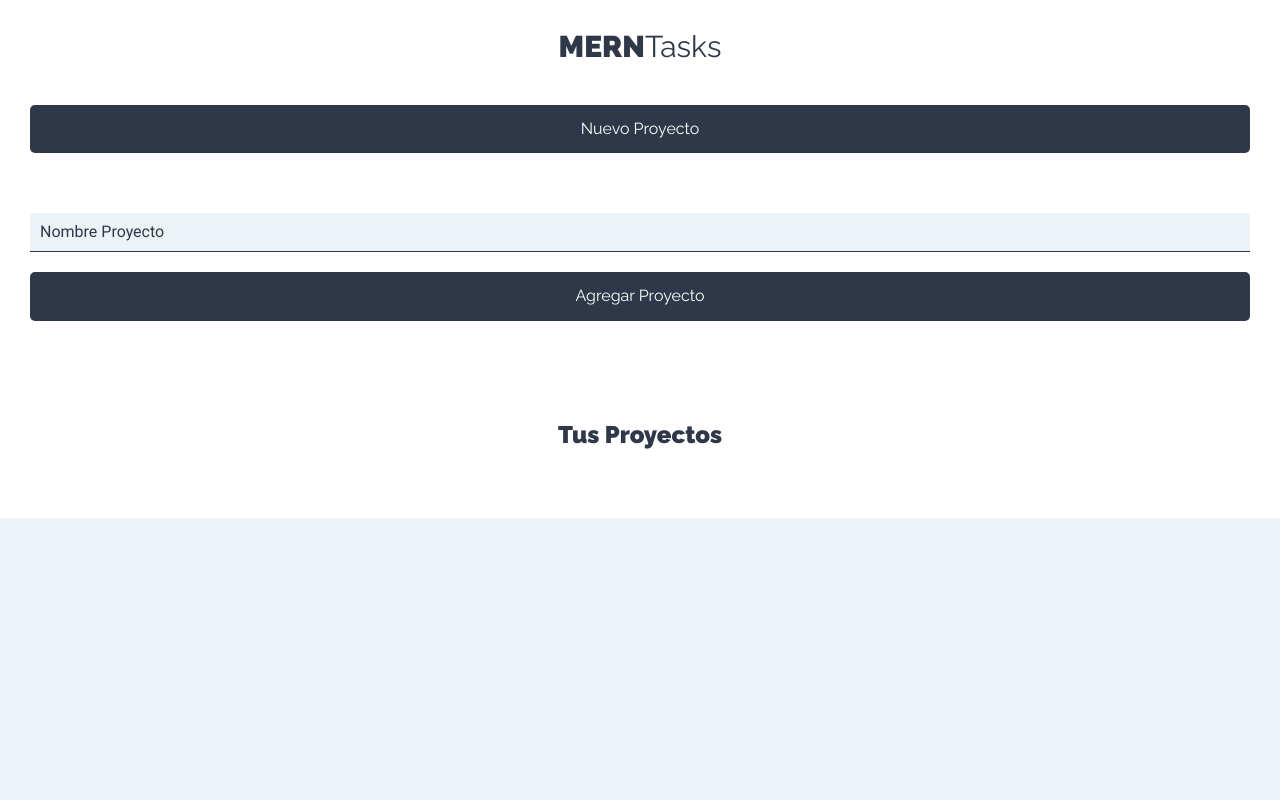
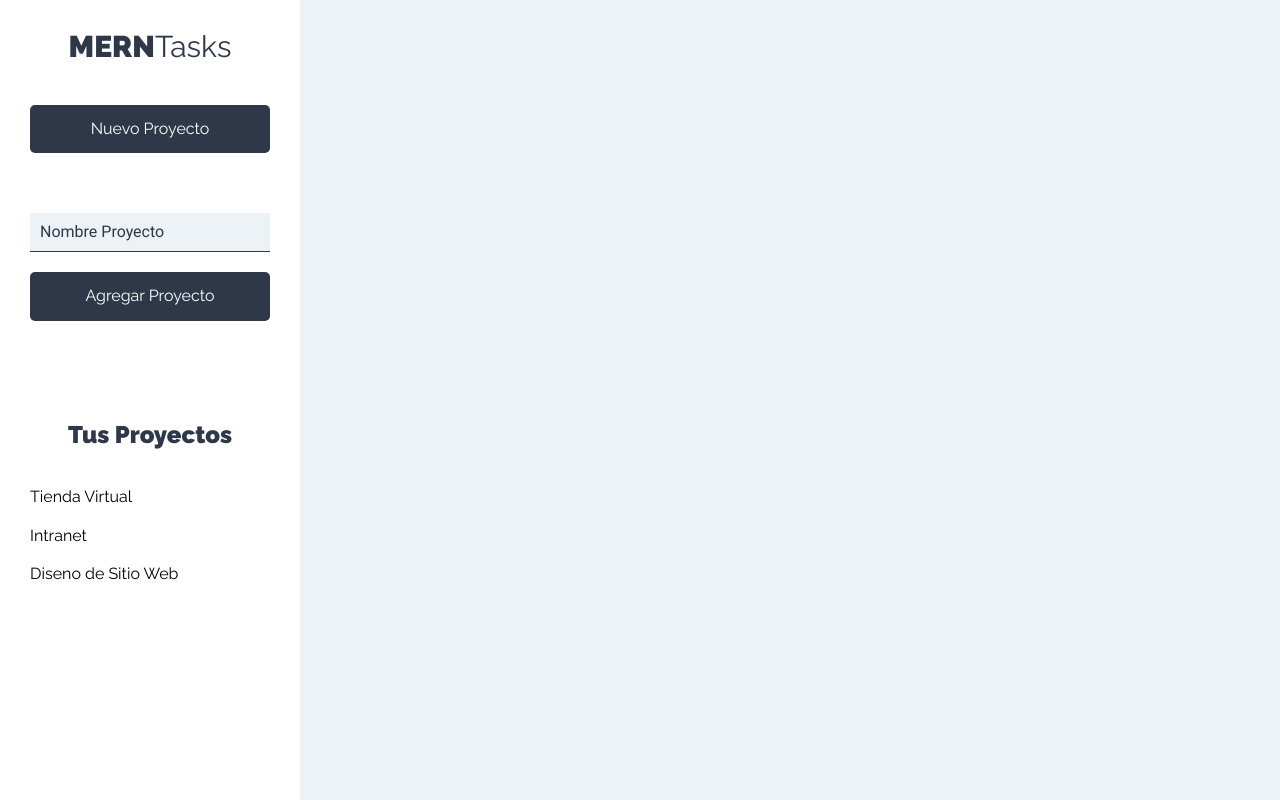
Before and after one commit to ferna2g/client-admin, a React (Create React App) app: page /proyectos in a window 1280 px wide. Built offline with nearby package versions, Linux system fonts and the light colour scheme.

Commit message:
creando el archivo listadoproyectos y proyecto, listando los proyectos creados

```diff
--- a/src/components/layout/Sidebar.jsx
+++ b/src/components/layout/Sidebar.jsx
@@ -1,5 +1,6 @@
 import React from 'react'
 import NuevoProyecto from '../proyectos/NuevoProyecto'
+import ListadoProyectos from '../proyectos/ListadoProyectos'
 
 const Sidebar = () => {
   return (
@@ -8,6 +9,7 @@
       <NuevoProyecto />
       <div className="proyectos">
           <h2>Tus Proyectos</h2>
+          <ListadoProyectos />
       </div>
     </aside>
   )
--- /dev/null
+++ b/src/components/proyectos/ListadoProyectos.jsx
@@ -0,0 +1,23 @@
+import React from 'react'
+import Proyecto from './Proyecto'
+
+const ListadoProyectos = () => {
+
+  const proyectos = [
+    {nombre: 'Tienda Virtual'},
+    {nombre: 'Intranet'},
+    {nombre: 'Diseno de Sitio Web'}
+  ]
+
+  return (
+    <ul className="listado-proyectos">
+        {proyectos.map(proyecto => (
+          <Proyecto
+                proyecto={proyecto}
+            />
+        ))}
+    </ul>
+  )
+}
+
+export default ListadoProyectos
--- /dev/null
+++ b/src/components/proyectos/Proyecto.jsx
@@ -0,0 +1,15 @@
+import React from 'react'
+
+const Proyecto = ({proyecto}) => {
+
+  return (
+    <li>
+        <button
+                type="button"
+                className="btn btn-blank"
+                >{proyecto.nombre}</button>
+    </li>
+  )
+}
+
+export default Proyecto
--- a/src/components/proyectos/Proyectos.jsx
+++ b/src/components/proyectos/Proyectos.jsx
@@ -3,11 +3,9 @@
 
 const Proyectos = () => {
   return (
-    <div className="contendor-app">
-
+    <div className="contenedor-app">
+     <Sidebar />
       <div className="seccion-principal">
-      <Sidebar />
-
         <main>
           <div className="contenedor-tareas">
 
```
